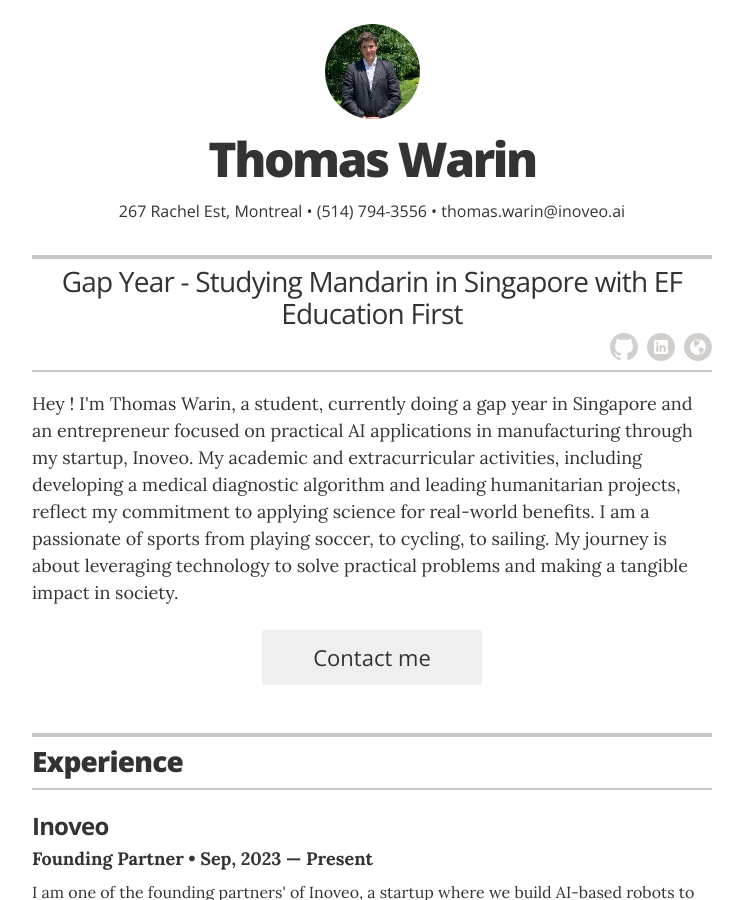
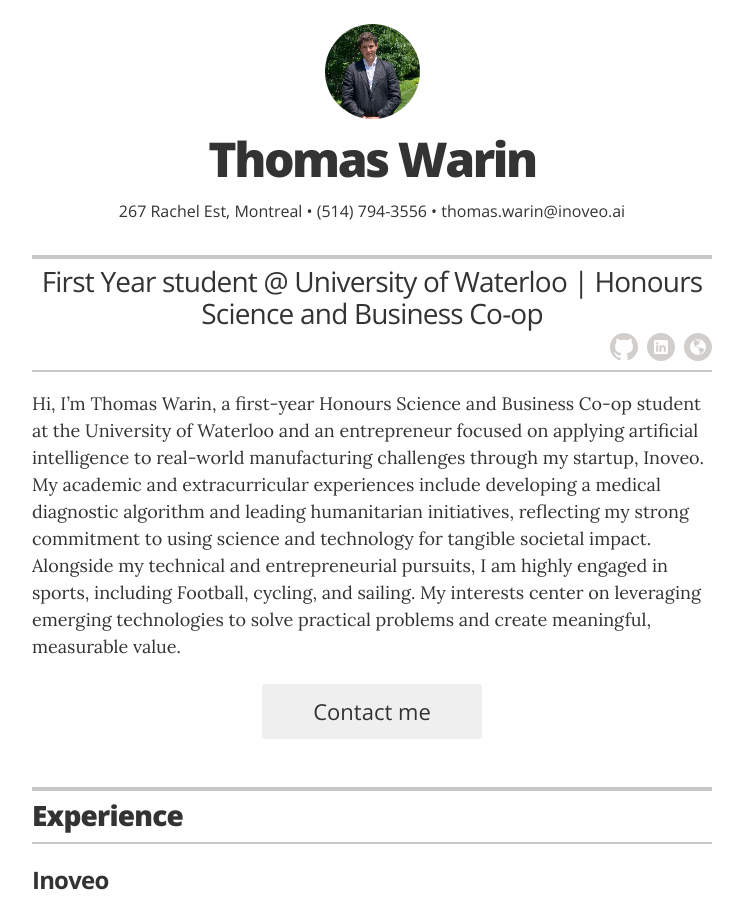
Before and after one commit to Tamus500/tamus500.github.io, a Jekyll site: the page built from index.html, in a window 1280 px wide and 900 px high. Shown: the whole window, without its empty margins (268-1011 px from the left). Built offline with Jekyll 4.4.1, drawn with Linux system fonts in a browser that asks for light colours.

Commit message:
Update _config.yml

```diff
--- a/_config.yml
+++ b/_config.yml
@@ -11,7 +11,7 @@
 # Resume settings
 resume_avatar:                  "true"
 resume_name:                    "Thomas Warin"
-resume_title:                   "Gap Year - Studying Mandarin in Singapore with EF Education First"
+resume_title:                   "First Year student @ University of Waterloo | Honours Science and Business Co-op"
 
 # used for the contact button in _layouts/resume.html
 resume_contact_email:           "thomas.warin@inoveo.ai"
@@ -23,7 +23,10 @@
 resume_header_contact_info:     "267 Rachel Est, Montreal • (514) 794-3556 • thomas.warin@inoveo.ai"
 display_header_contact_info:    "true"
 
-resume_header_intro: "<p>Hey ! I'm Thomas Warin, a student, currently doing a gap year in Singapore and an entrepreneur focused on practical AI applications in manufacturing through my startup, Inoveo. My academic and extracurricular activities, including developing a medical diagnostic algorithm and leading humanitarian projects, reflect my commitment to applying science for real-world benefits. I am a passionate of sports from playing soccer, to cycling, to sailing. My journey is about leveraging technology to solve practical problems and making a tangible impact in society.</p>"
+resume_header_intro: "<p>Hi, I’m Thomas Warin, a first-year Honours Science and Business Co-op student at the University of Waterloo and an entrepreneur focused on applying artificial intelligence to real-world manufacturing challenges through my startup, Inoveo.
+My academic and extracurricular experiences include developing a medical diagnostic algorithm and leading humanitarian initiatives, reflecting my strong commitment to using science and technology for tangible societal impact. Alongside my technical and entrepreneurial pursuits, I am highly engaged in sports, including Football, cycling, and sailing.
+My interests center on leveraging emerging technologies to solve practical problems and create meaningful, measurable value.
+</p>"
 
 # use "yes" to display the email contact button,
 # "no" to display an "I'm not looking for work" message,
```
